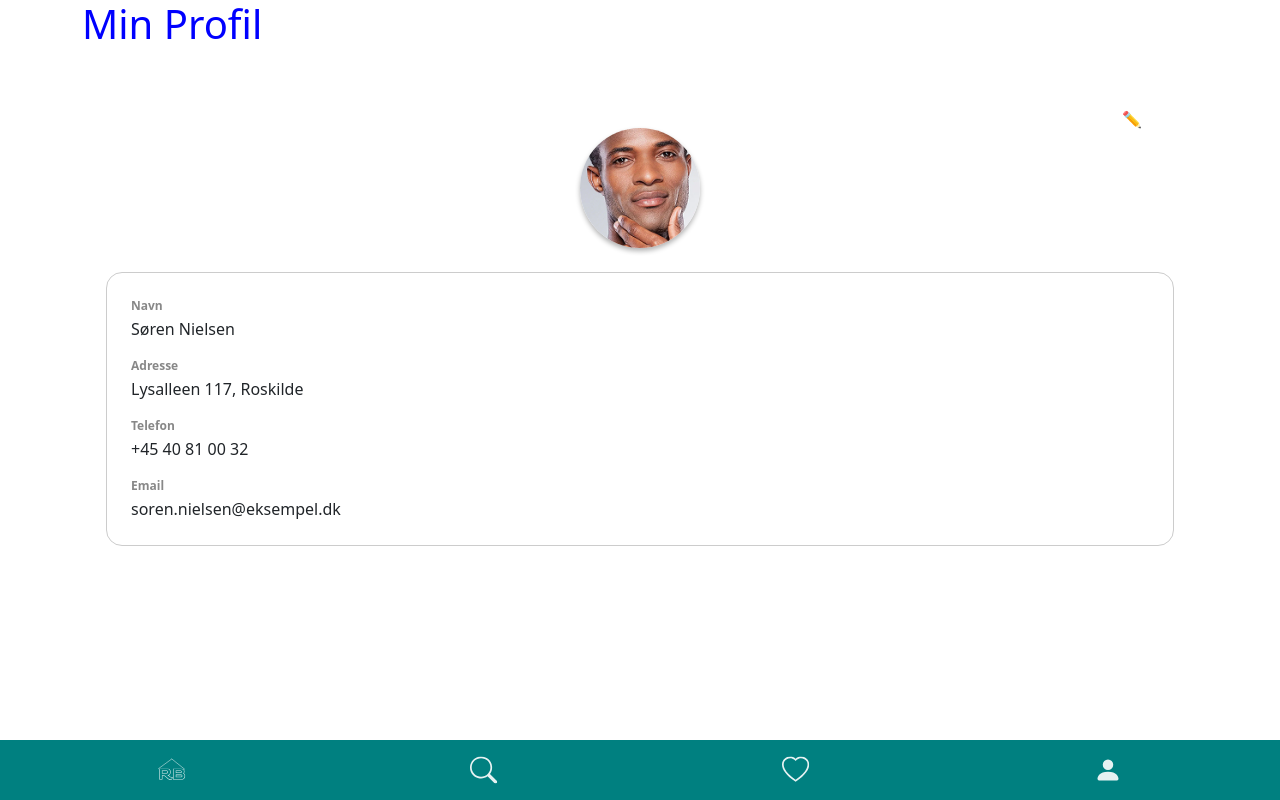
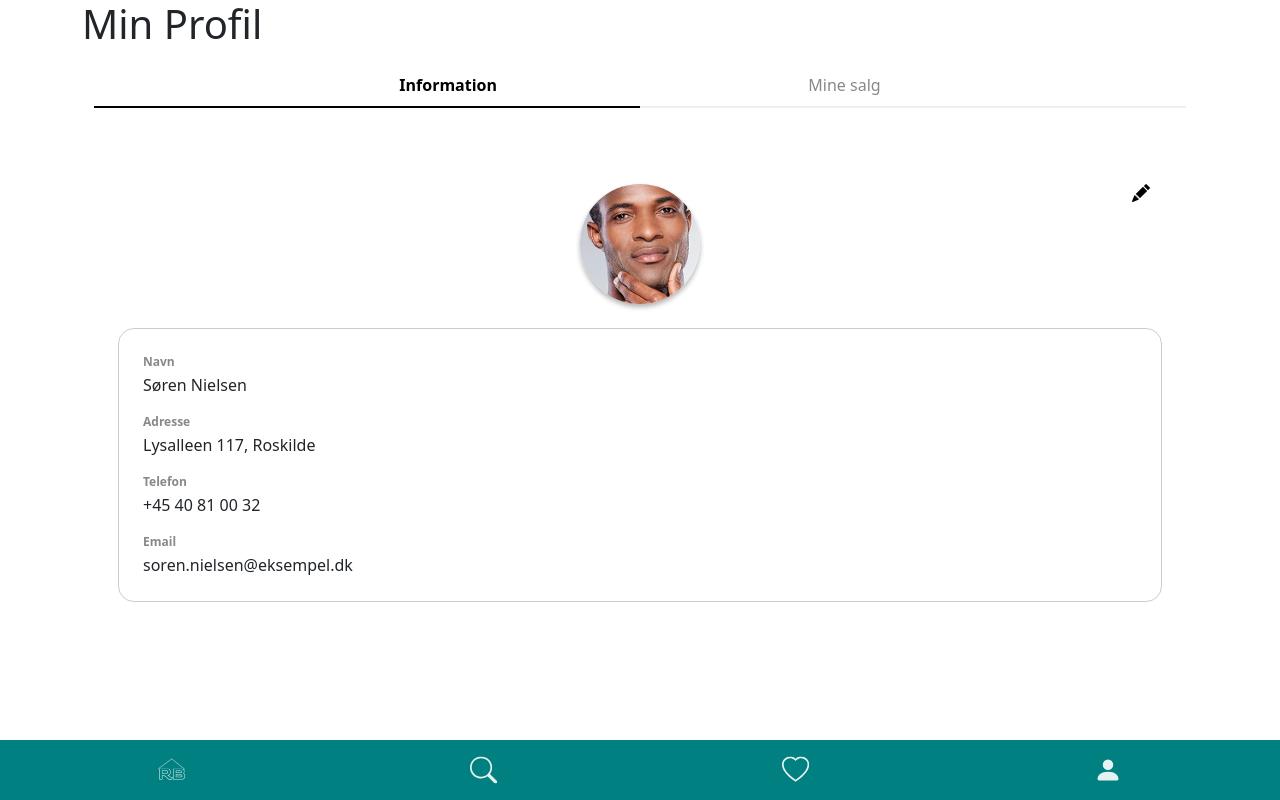
Before and after one commit to AlberteViendahl/gui_konstruktion, a Vue app: page /profil in a window 1280 px wide. Built offline with nearby package versions, Linux system fonts and the light colour scheme.

Commit message:
Structure and styling for mysales component including component profileview for toggle between information and products, added plus-icon for add products, no function added. All added to profile page with styling.

```diff
--- a/src/components/ProfileInfoCard.vue
+++ b/src/components/ProfileInfoCard.vue
@@ -16,21 +16,23 @@ export default {
       type: String
     },
   },
-  components: {
-    edit,
-  }
+  data() {
+    return {
+      editSvgPath: edit
+    }
+  },
 }
 </script>
 
 <template>
-  <section class="bg-white rounded-2 p-4 position-relative">
+  <section class="bg-white rounded-2 px-4 py-2 position-relative">
 
     <header class="text-center mt-5 mb-4">
       <img :src="user.photoUrl" :alt="user.name" class="profile-picture rounded-circle">
     </header>
 
     <button type="button" class="edit-info-icon position-absolute border-0 bg-transparent" aria-label="edit-profile">
-            ✏️
+          <img :src="editSvgPath" alt="rediger profil" class="edit-icon">
     </button>
 
     <dl class="profile-details p-4 rounded-4">
@@ -51,6 +53,12 @@ export default {
 
 
 <style lang="scss" scoped>
+
+.edit-icon {
+  height: 18px;
+  width: auto;
+}
+
 .profile-details {
   border: 1px solid #cccccc;
 }
@@ -64,7 +72,7 @@ export default {
 
 .edit-info-icon {
   top: 50px;
-  right: 50px;
+  right: 30px;
   cursor: pointer;
 }
 
--- /dev/null
+++ b/src/components/ProfileMySales.vue
@@ -0,0 +1,84 @@
+<script>
+import plus from '@/assets/icons/plus.svg';
+import edit from '@/assets/icons/edit-icon.svg';
+import ProductCard from '@/components/ProductCard.vue'
+
+export default {
+  name: 'ProfileMySales',
+  components: {
+    ProductCard,
+  },
+  data() {
+    return {
+      plusSvgPath: plus,
+      editSvgPath: edit,
+      products: [
+        { id: '2',
+        title: 'Paller',
+        image: '/img/paller.jpg',
+        price: 1500,
+        quantity: 5,
+        description: 'Different types of pallets',
+        location: 'København, Syd',
+        material: 'Træ' },
+
+        { id: '3',
+        title: 'Tagsten',
+        image: '/img/mursten.jpg',
+        price: 3000,
+        quantity: 50,
+        description: 'Durable roof tiles',
+        location: 'Aarhus, Jylland',
+        material: 'Træ' },
+
+        { id: '5',
+        title: 'Planker',
+        image: '/img/categoryImages/free.jpg',
+        price: 800,
+        quantity: 17,
+        description: 'Used wooden planks',
+        location: 'Horsens, Jylland',
+        material: 'Træ' }
+      ]
+    }
+  }
+}
+</script>
+
+<template>
+  <section class="bg-white rounded-2 p-4 position-relative">
+    <div class="row flex-wrap align-items-stretch">
+      <div class="col-6 p-1" v-for="p in products" :key="p.id">
+        <ProductCard
+          :id="p.id"
+          :title="p.title"
+          :image="p.image"
+          :price="p.price"
+          :quantity="p.quantity"
+          :material="p.material"
+        />
+
+      </div>
+      <div class="col-6 p-1 d-flex justify-content-center align-items-center">
+        <button type="button" class="btn rounded-circle" aria-label="Tilføj nyt produkt">
+          <img :src="plusSvgPath" alt="Plus ikon" class="plus-icon rounded-circle bg-primary p-3">
+        </button>
+      </div>
+
+    </div>
+
+
+
+
+
+  </section>
+</template>
+
+
+<style lang="scss" scoped>
+.plus-icon {
+  height: 50px;
+  width: auto;
+  box-shadow: 0 8px 20px rgba(0, 0, 0, 0.2);
+}
+</style>
--- a/src/components/ProfileView.vue
+++ b/src/components/ProfileView.vue
@@ -1,13 +1,16 @@
 <script>
 import ProfileInfoCard from './ProfileInfoCard.vue';
+import ProfileMySales from './ProfileMySales.vue';
 
 export default {
   name: 'ProfileView',
   components: {
     ProfileInfoCard,
+    ProfileMySales,
   },
   data() {
     return {
+      activeTab: 'info',
       user: {
         id: 111,
         name: 'Søren Nielsen',
@@ -22,10 +25,61 @@ export default {
 </script>
 
 <template>
-  <ProfileInfoCard :user="user" />
+  <div class="container">
+    <nav class="tabs mt-4 d-flex justify-content-evenly">
+        <button :class="{ active: activeTab === 'info' }" @click="activeTab = 'info'">
+            Information
+        </button>
+
+        <button :class="{ active: activeTab === 'sales' }" @click="activeTab = 'sales'">
+            Mine salg
+        </button>
+    </nav>
+    <div class="tab-separator-bar px-5 mt-2" :class="{ 'sales-active': activeTab === 'sales' }"></div>
+
+    <section class="tab-content">
+        <div v-if="activeTab === 'info'">
+          <ProfileInfoCard :user="user" />
+        </div>
+
+        <div v-else-if="activeTab === 'sales'">
+          <ProfileMySales :user-id="user.id" />
+        </div>
+    </section>
+  </div>
 </template>
 
 
 <style scoped>
 
+.tab-separator-bar {
+    height: 2px;
+    width: 100%;
+    background: linear-gradient(to right, #eee 50%, #eee 50%);
+    margin-top: 0;
+    margin-bottom: 20px;
+    transition: background 0.3s ease-in-out;
+}
+
+.tab-separator-bar.sales-active {
+    background: linear-gradient(to right, #eee 50%, #000 50%);
+}
+
+.tab-separator-bar:not(.sales-active) {
+    background: linear-gradient(to right, #000 50%, #eee 50%);
+}
+
+nav button {
+  border: none;
+  background: transparent;
+}
+
+.tabs button.active {
+    color: #000;
+    font-weight: 600;
+}
+
+.tabs button {
+    color: #888;
+}
 </style>
--- a/src/pages/Profil.vue
+++ b/src/pages/Profil.vue
@@ -20,7 +20,4 @@ export default {
 </template>
 
 <style lang="scss" scoped>
-h1 {
-  color: blue;
-}
 </style>
```
Also changed, not shown: src/assets/icons/plus.svg (added).
